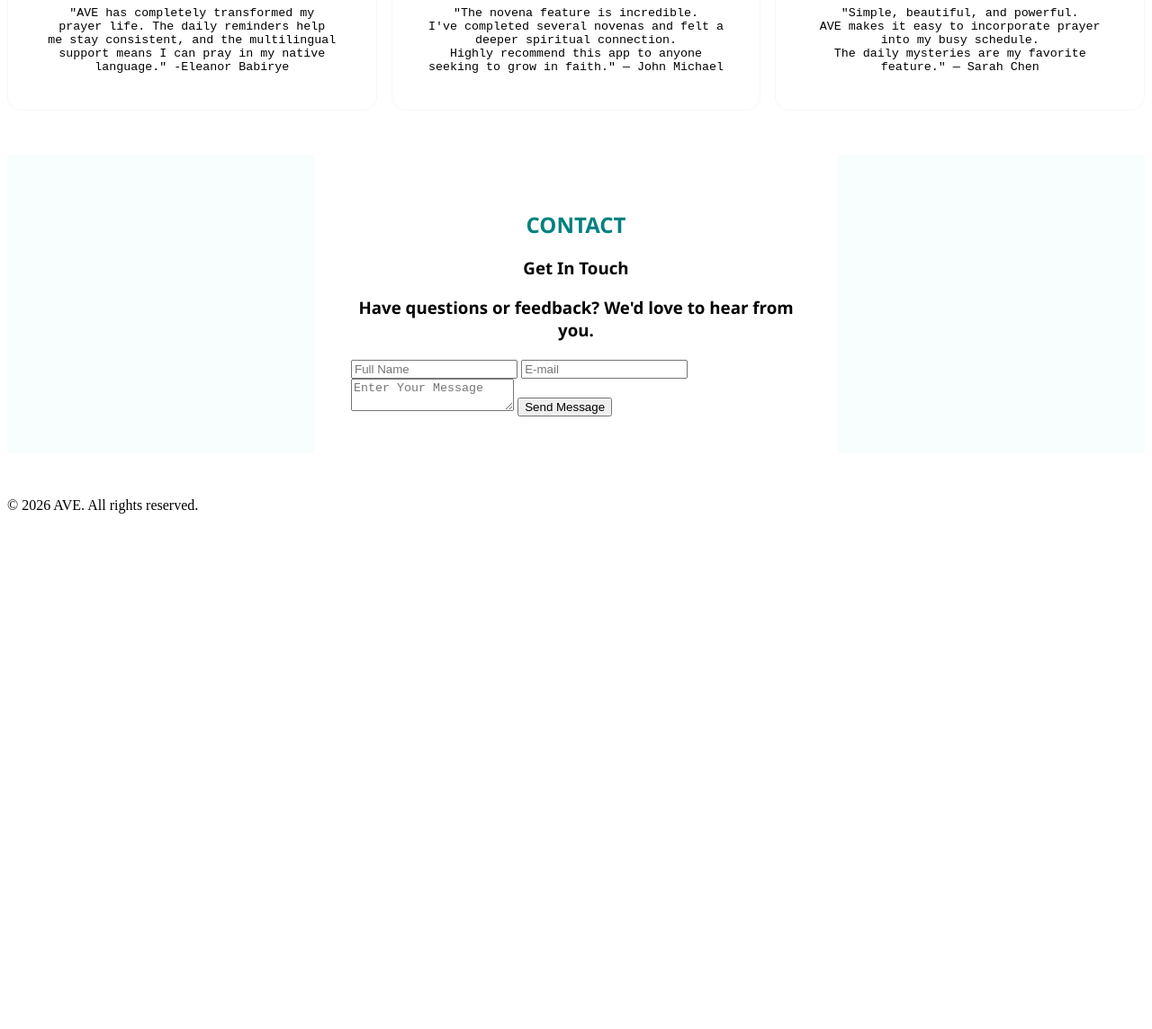
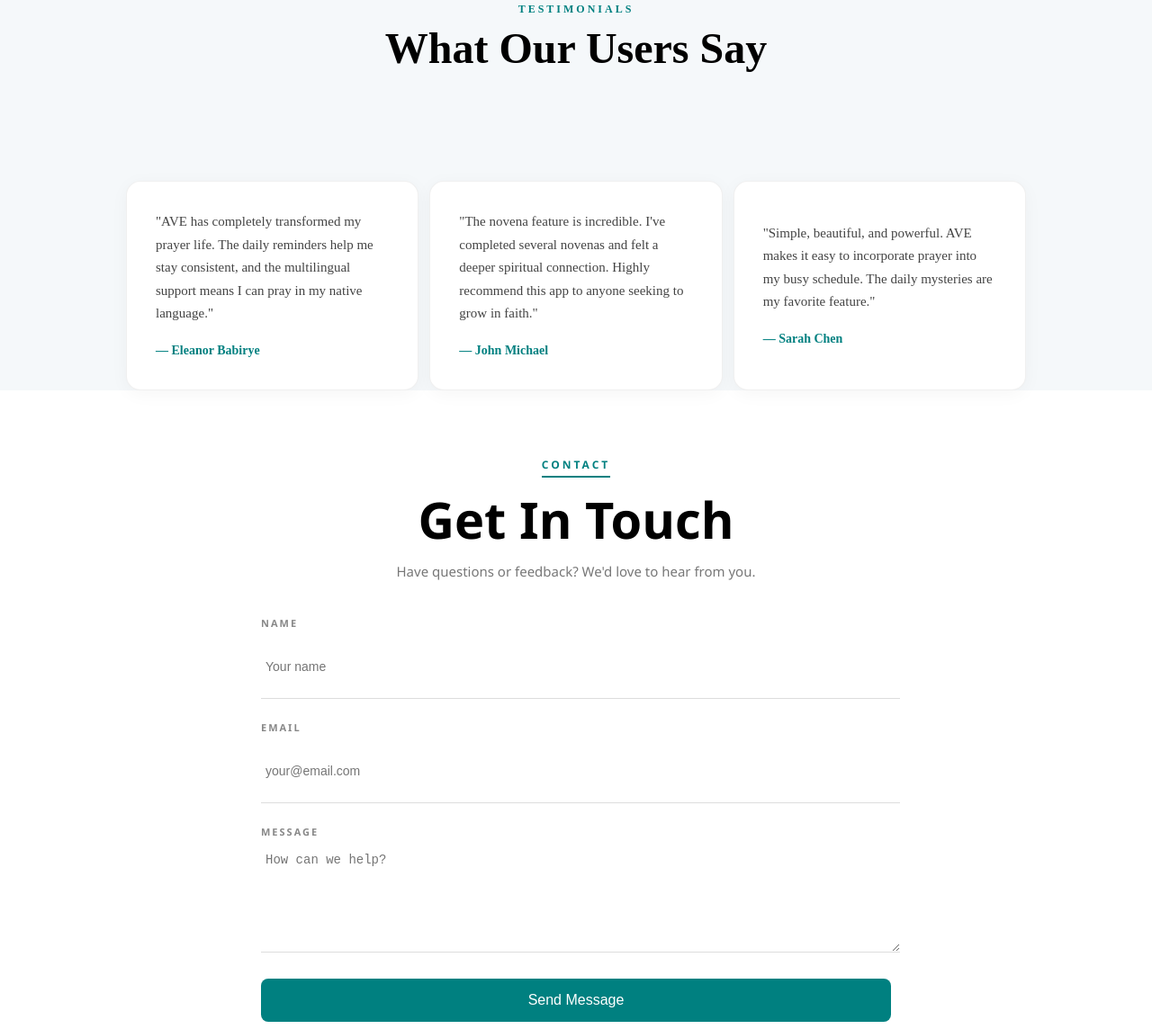
Before and after one commit to Namurema/Ave-Landing-Page, a plain HTML site: page index.html in a window 1280 px wide. Shown: the part 1653-2797 px from the top of the page at 90% size. Before the commit the page ends 2240 px from the top, so only its background shows below. Drawn offline with Linux system fonts and the light colour scheme.

Commit message:
adds form functionality

```diff
--- a/index.html
+++ b/index.html
@@ -39,7 +39,7 @@
           <span>Download on the <br>
           App Store</span>
          </button>
-         <button class="App-store">
+         <button class="Google-store">
           <img src="assets/gp.png" alt="Google Play" class="store-icon"/>
           <span>GET IT ON <br>
           Google Play</span>
@@ -133,32 +133,24 @@
         <div class="First-testimonial">
           <button class="testimonials-btn">
          <p2 class="first-card">
-         "AVE has completely transformed my <br>
-         prayer life. The daily reminders help<br>
-          me stay consistent, and the multilingual <br>
-          support means I can pray in my native language."
-          -Eleanor Babirye
-
+         "AVE has completely transformed my prayer life. The daily reminders help me stay consistent, and the multilingual support means I can pray in my native language."
+          <span class="testimony-name">— Eleanor Babirye</span>
          </p2>
          </button>
          </div>
          <div class="second-testimonial">
           <button class="testimonials-btn">
          <p2 class="second-card">
-         "The novena feature is incredible. <br>
-         I've completed several novenas and felt a deeper spiritual connection.<br>
-          Highly recommend this app to anyone seeking to grow in faith."
-          — John Michael
+         "The novena feature is incredible. I've completed several novenas and felt a deeper spiritual connection. Highly recommend this app to anyone seeking to grow in faith."
+          <span class="testimony-name">— John Michael</span>
          </p2>
          </button>
          </div>
          <div class="third-testimonial">
           <button class="testimonials-btn">
          <p2 class="third-card">
-         "Simple, beautiful, and powerful.<br>
-         AVE makes it easy to incorporate prayer into my busy schedule.<br>
-          The daily mysteries are my favorite feature."
-          — Sarah Chen
+         "Simple, beautiful, and powerful. AVE makes it easy to incorporate prayer into my busy schedule. The daily mysteries are my favorite feature."
+          <span class="testimony-name">— Sarah Chen</span>
          </p2>
          </button>
          </div>
@@ -177,10 +169,13 @@
       <h3 class="third-tittle">
        Have questions or feedback? We'd love to hear from you.
       </h3>
-      <form class="contact-form">
-       <input type="Name" placeholder="Full Name">
-       <input type="email" placeholder="E-mail">
-       <textarea placeholder="Enter Your Message"></textarea>
+      <form class="contact-form" action="https://formspree.io/f/mqegaqrk" method="POST">
+       <label class="form-label">Name</label>
+       <input type="text" name="name" placeholder="Your name">
+       <label class="form-label">Email</label>
+       <input type="email" name="email" placeholder="your@email.com">
+       <label class="form-label">Message</label>
+       <textarea name="message" placeholder="How can we help?"></textarea>
        <button class="submit-btn">
         Send Message
        </button>
--- a/styles.css
+++ b/styles.css
@@ -1,9 +1,18 @@
- .body {
+@keyframes fadeInUp {
+    from {
+        opacity: 0;
+        transform: translateY(24px);
+    }
+    to {
+        opacity: 1;
+        transform: translateY(0);
+    }
+}
+
+body {
     background-color: rgb(246, 250, 250);
-    margin: 0%;
+    margin: 0;
     padding: 0;
-
-
 }
 .container{
     margin: 0%;
@@ -13,7 +22,8 @@
 .header-section {
     background-color: white;
     color: black;
-
+    padding: 10px 20px;
+    border-bottom: 1px solid #e0e0e0;
 }
 .nav-bar{
     color: white;
@@ -22,19 +32,24 @@
 .nav-text{
     color: black;
     display: flex;
-    font-size: 32px;
+    font-size: 18px;
 }
 .hero-heading{
 text-align: center;
 color: teal;
-padding-bottom: 8px;
-font-size: 24px;
+padding-bottom: 12px;
+font-size: 13px;
+font-weight: 500;
+letter-spacing: 3px;
+text-transform: uppercase;
 }
 .second-heading{
     text-align: center;
     color: black;
-    padding: auto;
-    font-size: 48px;
+    padding: 0;
+    margin: 0 0 24px 0;
+    font-size: 80px;
+    line-height: 1.1;
 }
 .prayer{
     color: teal;
@@ -56,35 +71,75 @@
 
 }
 .App-store{
-transition: 0ms;
-width: 200px;
-height: 48px;
-border-radius: 16px;
-border-color: black;
-display: flex;
-align-items: center;
-justify-content: center;
+    width: 200px;
+    height: 56px;
+    border-radius: 16px;
+    border: none;
+    background-color: black;
+    color: white;
+    display: flex;
+    align-items: center;
+    justify-content: center;
+    gap: 10px;
+    cursor: pointer;
+    font-size: 14px;
+    transition: background-color 0.25s ease, transform 0.2s ease, box-shadow 0.25s ease;
+}
+.App-store:hover{
+    background-color: #333;
+    transform: translateY(-2px);
+    box-shadow: 0 6px 18px rgba(0,0,0,0.25);
 }
 .Google-store{
     width: 200px;
-    height: 48px;
+    height: 56px;
     display: flex;
     border-radius: 16px;
+    border: 1.5px solid black;
+    background-color: white;
+    color: black;
     align-items: center;
     justify-content: center;
+    gap: 10px;
+    cursor: pointer;
+    font-size: 14px;
+    transition: background-color 0.25s ease, transform 0.2s ease, box-shadow 0.25s ease;
+}
+.Google-store:hover{
+    background-color: #f5f5f5;
+    transform: translateY(-2px);
+    box-shadow: 0 6px 18px rgba(0,0,0,0.12);
 }
 .features{
-    margin-top: auto;
     text-align: center;
-
+    min-height: 80vh;
+    background-color: #f5f8fa;
+    padding: 64px 24px;
+}
+.features-subheading{
+    font-size: 52px;
+    font-weight: 700;
+    color: black;
+    line-height: 1.15;
+    margin: 8px 0 40px;
 }
 .features-heading{
     color: teal;
+    font-size: 12px;
+    font-weight: 600;
+    letter-spacing: 3px;
+    text-transform: uppercase;
+    margin-bottom: 6px;
 }
 .hero-section{
     background-color: rgb(246, 250, 250);
     min-height: 80vh;
-    padding: 48px 0;
+    padding: 32px 0 64px;
+    display: flex;
+    flex-direction: column;
+    align-items: center;
+    justify-content: center;
+    animation: fadeInUp 0.8s ease both;
 }
 .store-icon{
     width: 24px;
@@ -124,11 +179,7 @@
 
 
 }
-.features{
-    min-height: 80vh;
-    background-color: #f5f8fa;
 
-}
 .daily-prayer
 .daily-Mysteries
 .Novenas
@@ -155,59 +206,163 @@
     margin-top: 8px;
     text-align:center
 }
+.testimonies{
+    background-color: #f5f8fa;
+}
 .testimonials{
-    background-color: rgb(246, 250, 250);
-
+    text-align: center;
+    padding: 64px 24px 80px;
 }
 .testimonials-heading{
-    text-align: center;
     color: teal;
+    font-size: 12px;
+    font-weight: 600;
+    letter-spacing: 3px;
+    text-transform: uppercase;
+    margin-bottom: 6px;
 }
 .testimonials-subheading{
     text-align: center;
     color: black;
+    font-size: 48px;
+    font-weight: 700;
+    line-height: 1.15;
+    margin: 8px 0 40px;
 }
 .card-grid{
     display: grid;
-    grid-template-columns: repeat(auto-fit, minmax(250px, 1fr));
-    gap: 16px;
-    background-color: white;
+    grid-template-columns: repeat(3, 1fr);
+    align-items: stretch;
+    gap: 12px;
+    max-width: 1000px;
+    margin: 0 auto;
+    background-color: #f5f8fa;
 }
 .testimonials-btn{
     background-color: white;
-    padding: 40px;
+    padding: 32px;
     border-radius: 16px;
     width: 100%;
     height: 100%;
-    font-family: 'Courier New', Courier, monospaceitalic;
+    font-family: inherit;
+    font-size: 15px;
+    line-height: 1.7;
+    color: #444;
+    text-align: left;
     transition: all 0.3s ease;
-    border: 1px solid rgba(0, 0, 0, 0.03);
+    border: 1px solid rgba(0, 0, 0, 0.06);
+    box-shadow: 0 4px 20px rgba(0,0,0,0.04);
+    cursor: default;
+}
+.testimony-name{
+    display: block;
+    margin-top: 16px;
+    color: teal;
+    font-weight: 600;
+    font-size: 14px;
 }
 .testimonials-btn:hover {
     transform: translateY(-5px);
     box-shadow: 0 8px 30px rgba(0, 0, 0, 0.08);
 }
 .contact {
-  background-color: rgb(248, 253, 253);
+  background-color: white;
 }
 .contact-tittle{
     text-align: center;
     color: teal;
+    font-size: 12px;
+    font-weight: 600;
+    letter-spacing: 3px;
+    text-transform: uppercase;
+    margin-bottom: 6px;
+    display: inline-block;
+    border-bottom: 2px solid teal;
+    padding-bottom: 4px;
 }
 .second-tittle{
     text-align: center;
     color: black;
+    font-size: 56px;
+    font-weight: 700;
+    line-height: 1.1;
+    margin: 10px 0 16px;
 }
 .third-tittle{
     text-align: center;
-    color: black;
+    color: #777;
+    font-size: 15px;
+    font-weight: 400;
+    margin-bottom: 40px;
 }
 .contact-container{
-    max-width: 500px;
-    margin: 50px auto;
-    padding: 40px;
+    max-width: 700px;
+    margin: 0 auto;
+    padding: 64px 40px;
     background-color: white;
-
     font-family: 'Segoe UI', Tahoma, Geneva, Verdana, sans-serif;
+    text-align: center;
+}
+.contact-form input,
+.contact-form textarea {
+    width: 100%;
+    border: none;
+    border-bottom: 1px solid #ddd;
+    padding: 10px 5px;
+    font-size: 14px;
+    outline: none;
+    transition: all 0.3s ease;
+    background: transparent;
+}
+.contact-form input:focus,
+.contact-form textarea:focus {
+    border-bottom: 1px solid teal;
 
 }
+.contact-form {
+    margin-bottom: 30px;
+    text-align: left;
+}
+.form-label {
+    display: block;
+    font-size: 11px;
+    font-weight: 600;
+    letter-spacing: 2px;
+    text-transform: uppercase;
+    color: #888;
+    margin-top: 24px;
+    margin-bottom: 6px;
+}
+.submit-btn{
+    width: 100%;
+    padding: 15px;
+    border: none;
+    border-radius: 8px;
+    background: teal;
+    color: white;
+    font-size: 16px;
+    cursor: pointer;
+    transition: all 0.3s ease;
+    margin-top: 24px;
+}
+.submit-btn:hover {
+    background-color: #006666;
+    transform: translateY(-2px);
+    box-shadow: 0 6px 15px rgba(0, 128, 128, 0.3);
+}
+.contact-form textarea {
+
+  height: 100px;
+  resize: vertical;
+}
+.contact-form input{
+    height: 50px;
+}
+.footer{
+    background-color: rgb(1, 21, 24);
+    color: #8a9a9a;
+    text-align: center;
+    padding: 32px 24px;
+    font-size: 14px;
+    letter-spacing: 0.5px;
+}
```
